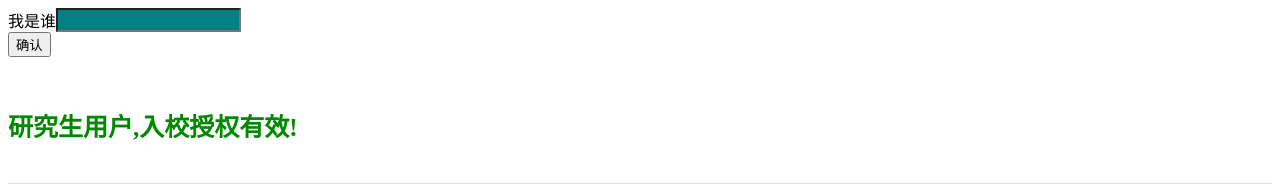
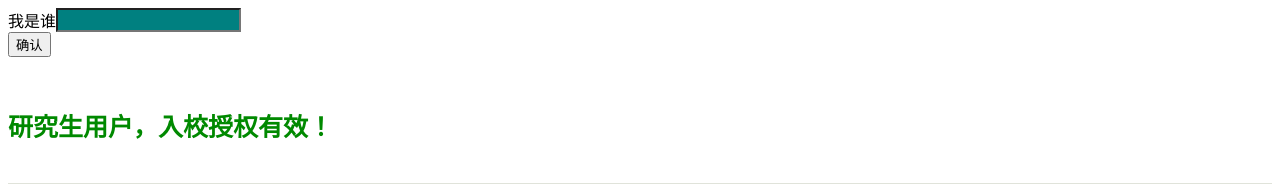
Before and after one commit to musicshmily/In_n, a plain HTML site: page index.html in a window 1280 px wide. Shown: the top 193 px of the page. Drawn offline with Linux system fonts and the light colour scheme.

Commit message:
Update index.html

```diff
--- a/index.html
+++ b/index.html
@@ -47,7 +47,7 @@
       <block>
         <div class="usermotto">
           <!-- <text class="user-motto">{{motto}}</text> -->
-          <text class="auth" id="auth">研究生用户,入校授权有效!</text>
+          <text class="auth" id="auth">研究生用户，入校授权有效！</text>
         </div>
         <!-- <div class="divLine"></div> -->
         <hr align="center" color="#E0E3DA" size="0.5">
```
